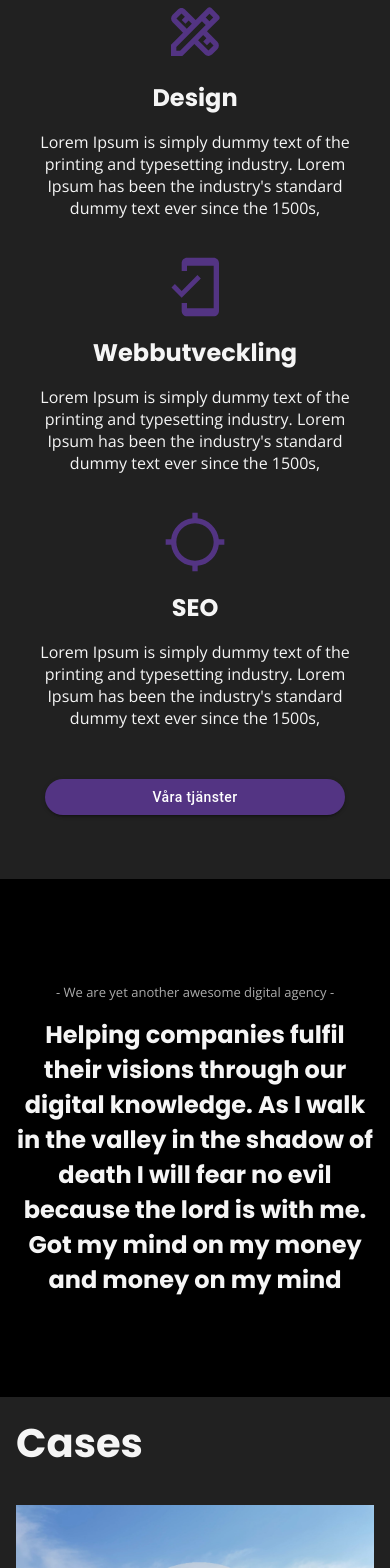
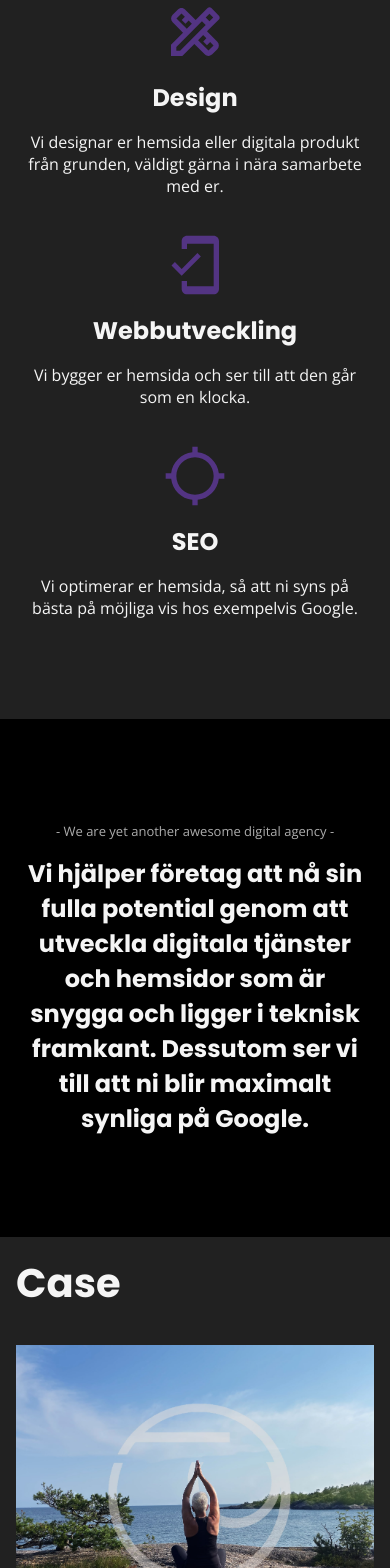
Before and after one commit to alexandergustafssonflink/yaada-v2, a React (Create React App) app: page / in a window 390 px wide. Shown: the part 920-2488 px from the top of the page. Built offline with nearby package versions, Linux system fonts and the light colour scheme.

Commit message:
fixed meta tags + links + navbar

```diff
--- a/package.json
+++ b/package.json
@@ -10,6 +10,7 @@
     "@testing-library/jest-dom": "^5.16.5",
     "@testing-library/react": "^13.4.0",
     "@testing-library/user-event": "^13.5.0",
+    "flubber": "^0.4.2",
     "react": "^18.2.0",
     "react-dom": "^18.2.0",
     "react-router-dom": "^6.4.1",
--- a/public/index.html
+++ b/public/index.html
@@ -5,10 +5,7 @@
     <link rel="icon" href="%PUBLIC_URL%/favicon.ico" />
     <meta name="viewport" content="width=device-width, initial-scale=1" />
     <meta name="theme-color" content="#000000" />
-    <meta
-      name="description"
-      content="Web site created using create-react-app"
-    />
+    <meta name="description" content="Digital byrå i Göteborg - Vi designar din hemsida och sköter SEO">
     <link rel="apple-touch-icon" href="%PUBLIC_URL%/logo192.png" />
     <!--
       manifest.json provides metadata used when your web app is installed on a
@@ -24,7 +21,7 @@
       work correctly both with client-side routing and a non-root public URL.
       Learn how to configure a non-root public URL by running `npm run build`.
     -->
-    <title>React App</title>
+    <title>yaada - Digital byrå i Göteborg</title>
   </head>
   <body>
     <noscript>You need to enable JavaScript to run this app.</noscript>
--- a/src/components/footer/footer.css
+++ b/src/components/footer/footer.css
@@ -1,4 +1,4 @@
-.footer {
+#contact {
     width: 100vw;
     height: 20vh;
     background: #000000;
@@ -19,7 +19,7 @@ p {
     align-items:  center;
 }
 
-.footer img {
+#contact img {
     width: 200px;
 }
 
@@ -40,7 +40,7 @@ a {
 }
 
 @media only screen and (max-width: 768px) {
-    .footer {
+    #contact {
         height: 30vh;
         padding: 2em 0;
     }
--- a/src/components/footer/footer.js
+++ b/src/components/footer/footer.js
@@ -5,7 +5,7 @@ import logo from '../../images/logo.svg';
 
 function Footer() {
   return (
-        <div className="footer">
+        <div id="contact">
             <div className="container footer-wrapper">
                 <img src={logo} alt="" />
                 <div className="company-info">
--- a/src/components/navbar/navbar.js
+++ b/src/components/navbar/navbar.js
@@ -17,9 +17,10 @@ function NavBar() {
                 <input type="checkbox" ref={input} />
                 <span className="menu"> <span className="hamburger"></span> </span>
                 <ul>
-                    <li onClick={closeMenu}><Link to="/"><h5>Home</h5></Link></li>
-                    <li onClick={closeMenu}><Link to="/hej"><h5>About</h5></Link></li>
-                    <li onClick={closeMenu}><Link to="/hej"><h5>Contact</h5></Link></li>
+                    <li onClick={closeMenu}><a href="#home"><h5>Hem</h5></a></li>
+                    <li onClick={closeMenu}><a href="#about"><h5>Vi erbjuder</h5></a></li>
+                    <li onClick={closeMenu}><a href="#cases"><h5>Case</h5></a></li>
+                    <li onClick={closeMenu}><a href="#contact"><h5>Kontakt</h5></a></li>
                 </ul>
             </label>
         </div>
--- a/src/views/home/home.css
+++ b/src/views/home/home.css
@@ -3,7 +3,7 @@
     /* background: var(--black) */
 }
 
-.hero {
+#home {
     height: 90vh;
     width: 100%;
     display: flex;
@@ -12,7 +12,7 @@
     background: #000000;
 }
 
-.hero img {
+#home img {
     width: 100%;
     height: 100%;
     object-fit: cover;
@@ -56,7 +56,7 @@
     flex-direction: column;
 }
 
-.awesome-abilities {
+#about {
     color: whitesmoke;
     height: 50vh;
     background: var(--black);
@@ -64,7 +64,7 @@
     justify-content: center;
 }
 
-.awesome-abilities .container {
+#about .container {
     display: flex;
     align-items: center;
     flex-direction: column;
@@ -79,6 +79,7 @@
 
 .business-area {
     padding: 2em;
+    width: 33%;
 }
 
 .business-area h5 {
@@ -96,14 +97,13 @@
     margin-top: 1em !important;
 }
 
-.cases {
+#cases {
     background: var(--black);
     display: flex;
     justify-content: center;
     color: whitesmoke;
     min-height: 50vh;
-    padding-top: 2em;
-    padding-bottom:8em;
+    padding: 2em 0em;
 }
 
 .case-wrapper {
@@ -113,8 +113,8 @@
 }
 
 .img-wrapper {
-    width: 400px;
-    height: 250px;
+    width: 25em;
+    height: 16em;
     overflow: hidden;
 }
 .img-wrapper img {
@@ -146,19 +146,19 @@
     font-size: 12px;
 }
 
-.cases img:hover {
+#cases img:hover {
         -webkit-transform: scale(1.5);
         transform: scale(1.1);
         cursor: pointer;
 }
 
-.cases h3 {
+#cases h3 {
     text-align: left;
     margin: 0.5em;
 }
 
 @media only screen and (max-width: 768px) {
-    .hero svg {
+    #home svg {
         width: 90%;
     }
     .home {
@@ -172,16 +172,17 @@
 
     .business-area {
         padding: 0 0 2em 0;
+        width: 100%;
     }
 
     .business-area p {
         text-align: center;
     }
-    .awesome-abilities {
+    #about {
         height: auto;
         /* padding-bottom: 3em; */
     }
-    .awesome-abilities h5 {
+    #about h5 {
         margin: 0.5em 0;
     }
 
@@ -198,12 +199,12 @@
         flex-direction: column;
     }
 
-    .cases {
+    #cases {
         padding-top: 0;
         padding-bottom: 3em;
     }
 
-    .cases h3 {
+    #cases h3 {
         margin: 0;
     }
 
@@ -211,7 +212,7 @@
         padding: 2em 0;
     }
 
-    .cases .img-wrapper {
+    #cases .img-wrapper {
         width: 100%;
     }
   }
--- a/src/views/home/home.js
+++ b/src/views/home/home.js
@@ -18,7 +18,7 @@ export default function Home() {
       }, [logo]);
     return (
     <div className="home" >
-            <section className="hero">
+            <section id="home">
             <svg width="421" ref={logo} height="146" viewBox="0 0 421 146" fill="none" xmlns="http://www.w3.org/2000/svg">
                 <mask id="path-1-outside-1_321_24" maskUnits="userSpaceOnUse" x="-0.464111" y="0.280029" width="420" height="138" fill="black">
                 <rect fill="white" x="-0.464111" y="0.280029" width="420" height="138" className="svg-elem-1"></rect>
@@ -56,37 +56,38 @@ export default function Home() {
                     <h5>digital byrå</h5>
                 </div>   */}
             </section>
-            <section className="awesome-abilities">
+            <section id="about">
                 <div className="container">
                     <div className="business-areas">
                         <div className="business-area">
                         <DesignServicesOutlinedIcon color="primary" className="business-icon" />
                             <h5>Design</h5>
-                            <p>Lorem Ipsum is simply dummy text of the printing and typesetting industry. Lorem Ipsum has been the industry's standard dummy text ever since the 1500s, </p>
+                            <p>Vi designar er hemsida eller digitala produkt från grunden, väldigt gärna i nära samarbete med er.   </p>
                         </div>
                         <div className="business-area">
                             <MobileFriendlyOutlinedIcon  color="primary" className="business-icon" />
                             <h5>Webbutveckling</h5>
-                            <p>Lorem Ipsum is simply dummy text of the printing and typesetting industry. Lorem Ipsum has been the industry's standard dummy text ever since the 1500s, </p>
+                            <p>Vi bygger er hemsida och ser till att den går som en klocka. </p>
                         </div>
                         <div className="business-area">
                             <LocationSearchingOutlinedIcon color="primary" className="business-icon"  />
                             <h5>SEO</h5>
-                            <p>Lorem Ipsum is simply dummy text of the printing and typesetting industry. Lorem Ipsum has been the industry's standard dummy text ever since the 1500s, </p>
+                            <p>Vi optimerar er hemsida, så att ni syns på bästa på möjliga vis hos exempelvis Google. </p>
                         </div>
                     </div>
-                    <Button className="services-btn" variant="contained" color="primary">Våra tjänster</Button>
+                    {/* <Button className="services-btn" variant="contained" color="primary">Våra tjänster</Button> */}
                 </div>
             </section>
             <section className="brag">
                 <div className="container brag-wrapper">
                     <p className="slogan">- We are yet another awesome digital agency -</p>
-                    <h5>Helping companies fulfil their visions through our digital knowledge. As I walk in the valley in the shadow of death I will fear no evil because the lord is with me. Got my mind on my money and money on my mind</h5>
+                    <h5>Vi hjälper företag att nå sin fulla potential genom att utveckla digitala tjänster och hemsidor som är snygga och ligger i teknisk framkant. Dessutom ser vi till att ni blir maximalt synliga på Google. </h5>
+                    {/* <h5>Helping companies fulfil their visions through our digital knowledge. As I walk in the valley in the shadow of death I will fear no evil because the lord is with me. Got my mind on my money and money on my mind</h5> */}
                 </div>
             </section>
-            <section className="cases">
+            <section id="cases">
                 <div className="container">
-                    <h3>Cases</h3>
+                    <h3>Case</h3>
                     <div className="case-wrapper">
                         <div className="case">
                             <a href="https://a-yoga.se" target="_blank">
```
Also changed, not shown: 1 other file (tests, documents, lock files or other folders).
